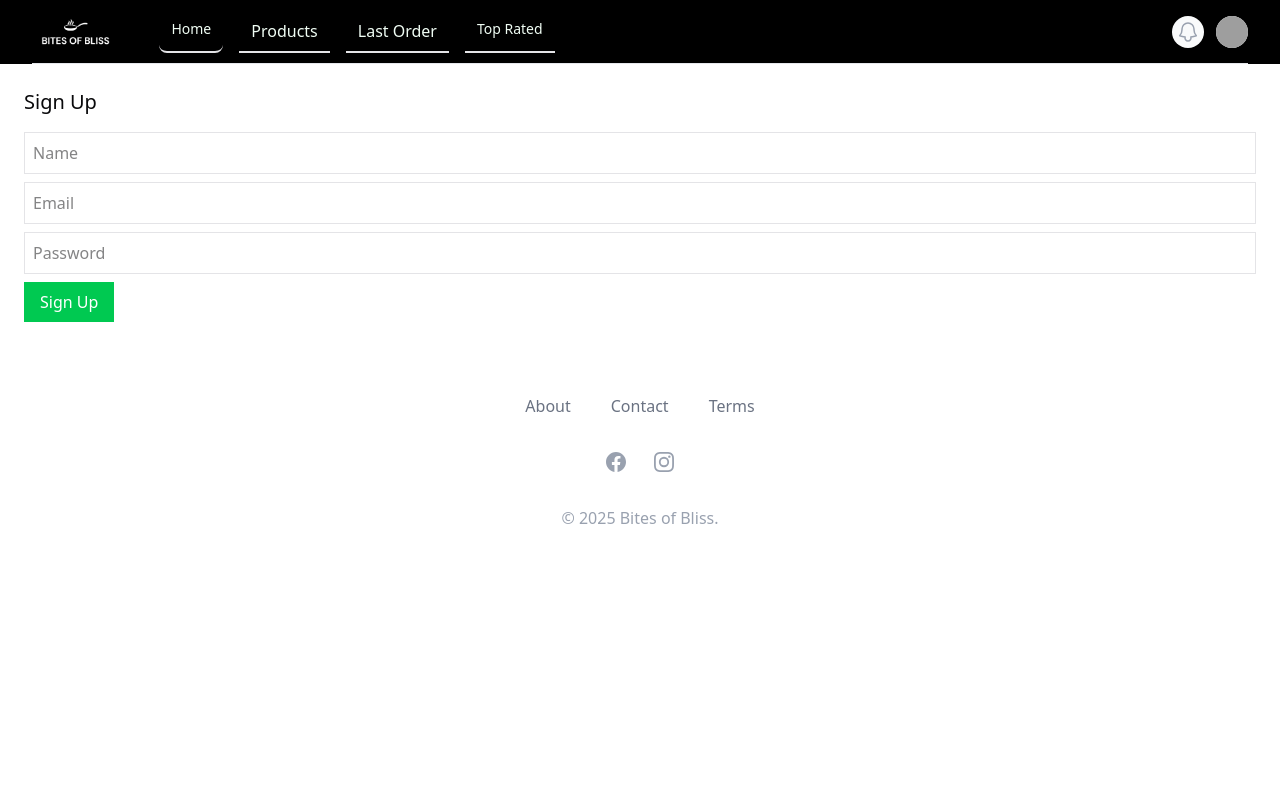
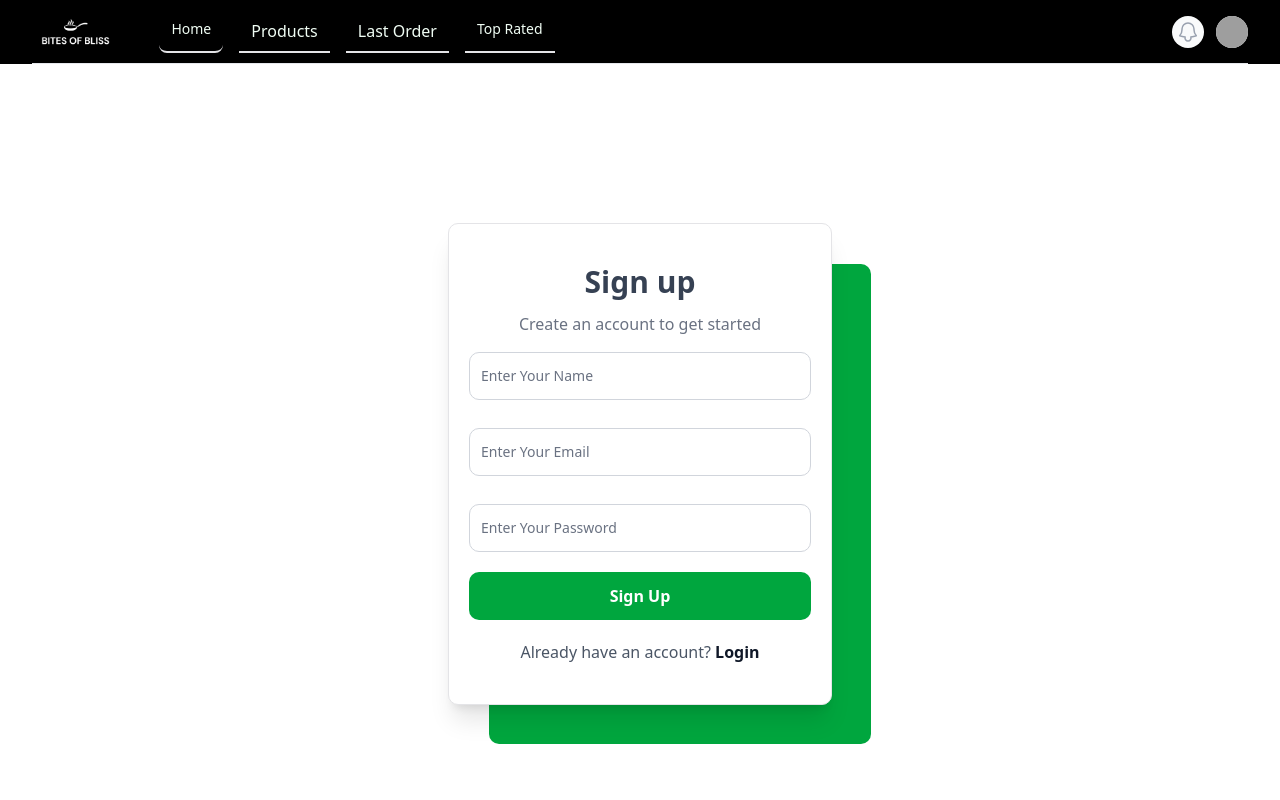
Before and after one commit to naman-rathore99/bites_web, a Next.js app: page /signup in a window 1280 px wide. Shown: the top 800 px of the page. Built offline with nearby package versions, Linux system fonts and the light colour scheme; grey boxes are pictures that could not be loaded.

Commit message:
prisma added

```diff
--- a/app/components/itemGrid/ProductGrid.tsx
+++ b/app/components/itemGrid/ProductGrid.tsx
@@ -3,6 +3,7 @@
 import { Product } from "@/types/types";
 import React, { useState } from "react";
 import Image from "next/image";
+import Link from "next/link";
 
 interface ProductGridProps {
   products: Product[];
@@ -46,26 +47,27 @@
                   className="relative flex flex-col overflow-hidden rounded-md border border-gray-100 bg-white shadow-md"
                 >
                   {/* Image */}
-                  <a
+                  <Link
                     href="#"
                     className="relative mx-2 mt-2 flex h-50 overflow-hidden rounded-md"
                   >
                     <Image
                       src={item.image}
+                      // src={imagePath.trim()}
                       alt={item.name}
                       width={500}
                       height={400}
                       className="object-cover w-full h-full"
                     />
-                  </a>
+                  </Link>
 
                   {/* Details */}
                   <div className="mt-4 px-5 pb-5">
-                    <a href="#">
+                    <Link href="#">
                       <h5 className="text-xl tracking-tight text-slate-900 truncate">
                         {item.name}
                       </h5>
-                    </a>
+                    </Link>
 
                     <div className="mt-2 mb-5 flex items-center justify-between">
                       <p>
@@ -76,7 +78,7 @@
                     </div>
 
                     {/* Add to cart */}
-                    <a
+                    <Link
                       href="#"
                       className="flex items-center justify-center rounded-md bg-slate-900 px-5 py-2.5 text-center text-sm font-medium text-white hover:bg-gray-700 focus:outline-none focus:ring-4 focus:ring-blue-300"
                     >
@@ -101,7 +103,7 @@
                         />
                       </svg>
                       Add to cart
-                    </a>
+                    </Link>
                   </div>
                 </div>
               ))}
--- a/app/login/page.tsx
+++ b/app/login/page.tsx
@@ -2,6 +2,7 @@
 import { signIn } from "next-auth/react";
 import { useState } from "react";
 import { useRouter } from "next/navigation";
+import Link from "next/link";
 
 export default function LoginPage() {
   const router = useRouter();
@@ -13,38 +14,94 @@
     const res = await signIn("credentials", {
       email,
       password,
-      redirect: false, // important: we control redirect manually
+      redirect: false,
     });
 
     if (res?.error) {
       setError("Invalid email or password");
     } else {
-      router.push("/dashboard"); // redirect after success
+      router.push("/");
     }
   };
 
   return (
-    <div className="p-6">
-      <h1 className="text-xl mb-4">Login</h1>
-      {error && <p className="text-red-500">{error}</p>}
+    <div className="flex h-screen w-screen items-center overflow-hidden px-2">
+      {/* Login Card */}
+      <div className="relative flex w-96 flex-col space-y-5 rounded-lg border bg-white px-5 py-10 shadow-xl sm:mx-auto">
+        <div className="-z-10 absolute top-4 left-1/2 h-full w-5/6 -translate-x-1/2 rounded-lg bg-blue-600 sm:-right-10 sm:top-auto sm:left-auto sm:w-full sm:translate-x-0"></div>
+
+        <div className="mx-auto mb-2 space-y-3">
+          <h1 className="text-center text-3xl font-bold text-gray-700">
+            Sign in
+          </h1>
+          <p className="text-gray-500">Sign in to access your account</p>
+        </div>
+
+        {error && <p className="text-center text-red-500">{error}</p>}
+
+        {/* Email Input */}
+        <div className="relative mt-2 w-full">
           <input
             type="email"
-        className="border p-2 mb-2 w-full"
-        placeholder="Email"
+            id="email"
+            value={email}
             onChange={(e) => setEmail(e.target.value)}
+            className="border-1 peer block w-full appearance-none rounded-lg  border-gray-300 bg-transparent px-2.5 pt-4 pb-2.5 text-sm text-gray-900 focus:border-blue-600 focus:outline-none focus:ring-0"
+            placeholder=" "
           />
+          <label
+            htmlFor="email"
+            className="origin-[0] peer-placeholder-shown:top-1/2 peer-placeholder-shown:-translate-y-1/2 peer-placeholder-shown:scale-100 peer-focus:top-2 peer-focus:-translate-y-4 peer-focus:scale-75 peer-focus:px-2 peer-focus:text-blue-600 absolute left-1 top-2 z-10 -translate-y-4 scale-75 transform cursor-text select-none bg-white px-2 text-sm text-gray-500 duration-300"
+          >
+            Enter Your Email
+          </label>
+        </div>
+
+        {/* Password Input */}
+        <div className="relative mt-2 w-full">
           <input
             type="password"
-        className="border p-2 mb-2 w-full"
-        placeholder="Password"
+            id="password"
+            value={password}
             onChange={(e) => setPassword(e.target.value)}
+            className="border-1 peer block w-full appearance-none rounded-lg  border-gray-300 bg-transparent px-2.5 pt-4 pb-2.5 text-sm text-gray-900 focus:border-blue-600 focus:outline-none focus:ring-0"
+            placeholder=" "
           />
+          <label
+            htmlFor="password"
+            className="origin-[0] peer-placeholder-shown:top-1/2 peer-placeholder-shown:-translate-y-1/2 peer-placeholder-shown:scale-100 peer-focus:top-2 peer-focus:-translate-y-4 peer-focus:scale-75 peer-focus:px-2 peer-focus:text-blue-600 absolute left-1 top-2 z-10 -translate-y-4 scale-75 transform cursor-text select-none bg-white px-2 text-sm text-gray-500 duration-300"
+          >
+            Enter Your Password
+          </label>
+        </div>
+
+        {/* Login Button + Forgot Password */}
+        <div className="flex w-full items-center">
           <button
-        className="bg-blue-500 text-white px-4 py-2"
             onClick={handleLogin}
+            className="shrink-0 inline-block w-36 rounded-lg bg-blue-600 py-3 font-bold text-white hover:bg-blue-700"
           >
             Login
           </button>
+          <a
+            className="w-full text-center text-sm font-medium text-gray-600 hover:underline"
+            href="#"
+          >
+            Forgot your password?
+          </a>
+        </div>
+
+        {/* Sign Up Link */}
+        <p className="text-center text-gray-600">
+          Don&apos;t have an account?{" "}
+          <Link
+            href="/signup"
+            className="whitespace-nowrap font-semibold text-gray-900 hover:underline"
+          >
+            Sign up
+          </Link>
+        </p>
+      </div>
     </div>
   );
 }
--- a/app/signup/page.tsx
+++ b/app/signup/page.tsx
@@ -16,12 +16,90 @@
   };
 
   return (
-    <div className="p-6">
-      <h1 className="text-xl mb-4">Sign Up</h1>
-      <input className="border p-2 mb-2 w-full" placeholder="Name" onChange={(e) => setName(e.target.value)} />
-      <input className="border p-2 mb-2 w-full" placeholder="Email" onChange={(e) => setEmail(e.target.value)} />
-      <input className="border p-2 mb-2 w-full" type="password" placeholder="Password" onChange={(e) => setPassword(e.target.value)} />
-      <button className="bg-green-500 text-white px-4 py-2" onClick={handleSignup}>Sign Up</button>
+    <div className="flex h-screen w-screen items-center overflow-hidden px-2">
+      <div className="relative flex w-96 flex-col space-y-5 rounded-lg border bg-white px-5 py-10 shadow-xl sm:mx-auto">
+        <div className="-z-10 absolute top-4 left-1/2 h-full w-5/6 -translate-x-1/2 rounded-lg bg-green-600 sm:-right-10 sm:top-auto sm:left-auto sm:w-full sm:translate-x-0"></div>
+
+        <div className="mx-auto mb-2 space-y-3">
+          <h1 className="text-center text-3xl font-bold text-gray-700">
+            Sign up
+          </h1>
+          <p className="text-gray-500">Create an account to get started</p>
+        </div>
+
+        {/* Name Input */}
+        <div className="relative mt-2 w-full">
+          <input
+            type="text"
+            id="name"
+            value={name}
+            onChange={(e) => setName(e.target.value)}
+            className="peer block w-full rounded-lg border border-gray-300 bg-transparent px-2.5 pt-4 pb-2.5 text-sm text-gray-900 focus:border-green-600 focus:outline-none focus:ring-0"
+            placeholder=" "
+          />
+          <label
+            htmlFor="name"
+            className="absolute left-1 top-2 z-10 -translate-y-4 scale-75 transform bg-white px-2 text-sm text-gray-500 duration-300 peer-placeholder-shown:top-1/2 peer-placeholder-shown:-translate-y-1/2 peer-placeholder-shown:scale-100 peer-focus:top-2 peer-focus:-translate-y-4 peer-focus:scale-75 peer-focus:px-2 peer-focus:text-green-600"
+          >
+            Enter Your Name
+          </label>
+        </div>
+
+        {/* Email Input */}
+        <div className="relative mt-2 w-full">
+          <input
+            type="email"
+            id="email"
+            value={email}
+            onChange={(e) => setEmail(e.target.value)}
+            className="peer block w-full rounded-lg border border-gray-300 bg-transparent px-2.5 pt-4 pb-2.5 text-sm text-gray-900 focus:border-green-600 focus:outline-none focus:ring-0"
+            placeholder=" "
+          />
+          <label
+            htmlFor="email"
+            className="absolute left-1 top-2 z-10 -translate-y-4 scale-75 transform bg-white px-2 text-sm text-gray-500 duration-300 peer-placeholder-shown:top-1/2 peer-placeholder-shown:-translate-y-1/2 peer-placeholder-shown:scale-100 peer-focus:top-2 peer-focus:-translate-y-4 peer-focus:scale-75 peer-focus:px-2 peer-focus:text-green-600"
+          >
+            Enter Your Email
+          </label>
+        </div>
+
+        {/* Password Input */}
+        <div className="relative mt-2 w-full">
+          <input
+            type="password"
+            id="password"
+            value={password}
+            onChange={(e) => setPassword(e.target.value)}
+            className="peer block w-full rounded-lg border border-gray-300 bg-transparent px-2.5 pt-4 pb-2.5 text-sm text-gray-900 focus:border-green-600 focus:outline-none focus:ring-0"
+            placeholder=" "
+          />
+          <label
+            htmlFor="password"
+            className="absolute left-1 top-2 z-10 -translate-y-4 scale-75 transform bg-white px-2 text-sm text-gray-500 duration-300 peer-placeholder-shown:top-1/2 peer-placeholder-shown:-translate-y-1/2 peer-placeholder-shown:scale-100 peer-focus:top-2 peer-focus:-translate-y-4 peer-focus:scale-75 peer-focus:px-2 peer-focus:text-green-600"
+          >
+            Enter Your Password
+          </label>
+        </div>
+
+        {/* Signup Button */}
+        <button
+          onClick={handleSignup}
+          className="shrink-0 w-full rounded-lg bg-green-600 py-3 font-bold text-white hover:bg-green-700"
+        >
+          Sign Up
+        </button>
+
+        {/* Already have account? */}
+        <p className="text-center text-gray-600">
+          Already have an account?{" "}
+          <a
+            href="/login"
+            className="whitespace-nowrap font-semibold text-gray-900 hover:underline"
+          >
+            Login
+          </a>
+        </p>
+      </div>
     </div>
   );
 }
```
Lines whose indentation alone changed are shown as unchanged.
